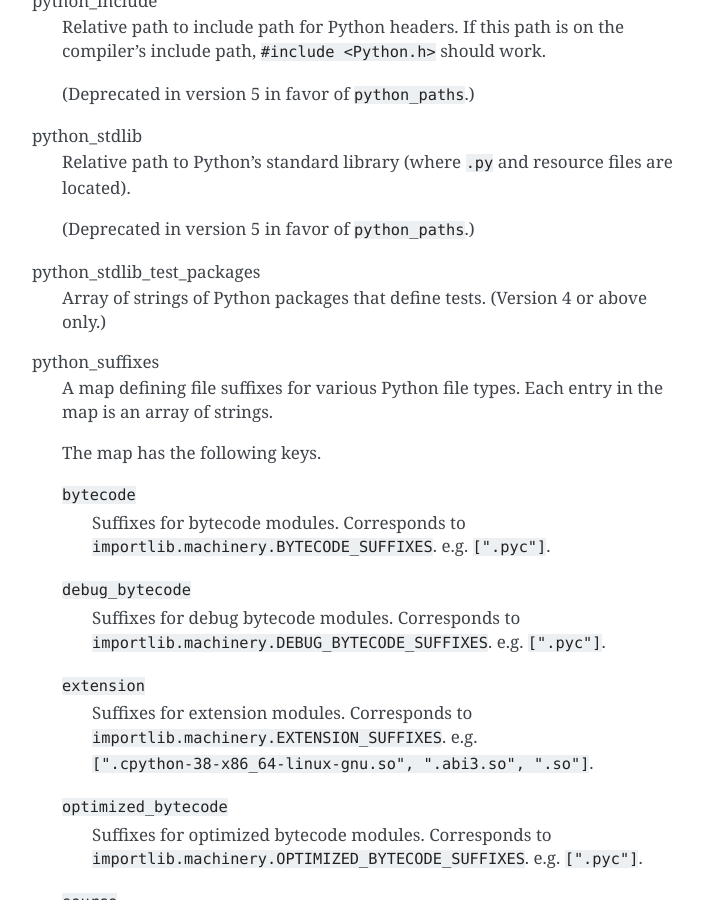
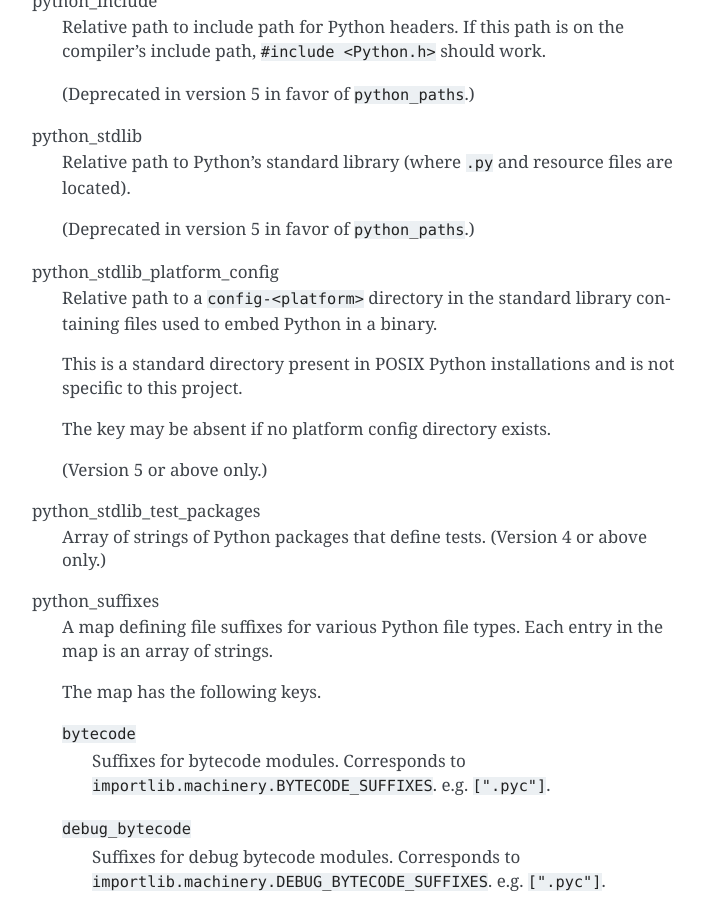
Before and after one commit to indygreg/python-build-standalone, a Sphinx documentation site: the page built from docs/distributions.rst, in a window 1280 px wide and 900 px high, scrolled down 3051 px. Shown: the whole window, without its empty margins (388-1094 px from the left). Built offline with Sphinx 7.4.7, drawn with Linux system fonts in a browser that asks for light colours.

Commit message:
unix: define python_stdlib_platform_config PYTHON.json field
This will help consumers find the path containing files used to
build embedded binaries. It appears Windows does not populate an
equivalent directory.

Closes #48.

```diff
--- a/docs/distributions.rst
+++ b/docs/distributions.rst
@@ -153,6 +153,17 @@ python_stdlib
    files are located).
 
    (Deprecated in version 5 in favor of ``python_paths``.)
+
+python_stdlib_platform_config
+   Relative path to a ``config-<platform>`` directory in the standard
+   library containing files used to embed Python in a binary.
+
+   This is a standard directory present in POSIX Python installations
+   and is not specific to this project.
+
+   The key may be absent if no platform config directory exists.
+
+   (Version 5 or above only.)
 
 python_stdlib_test_packages
    Array of strings of Python packages that define tests. (Version 4 or above
```
Also changed, not shown: 1 other file.
